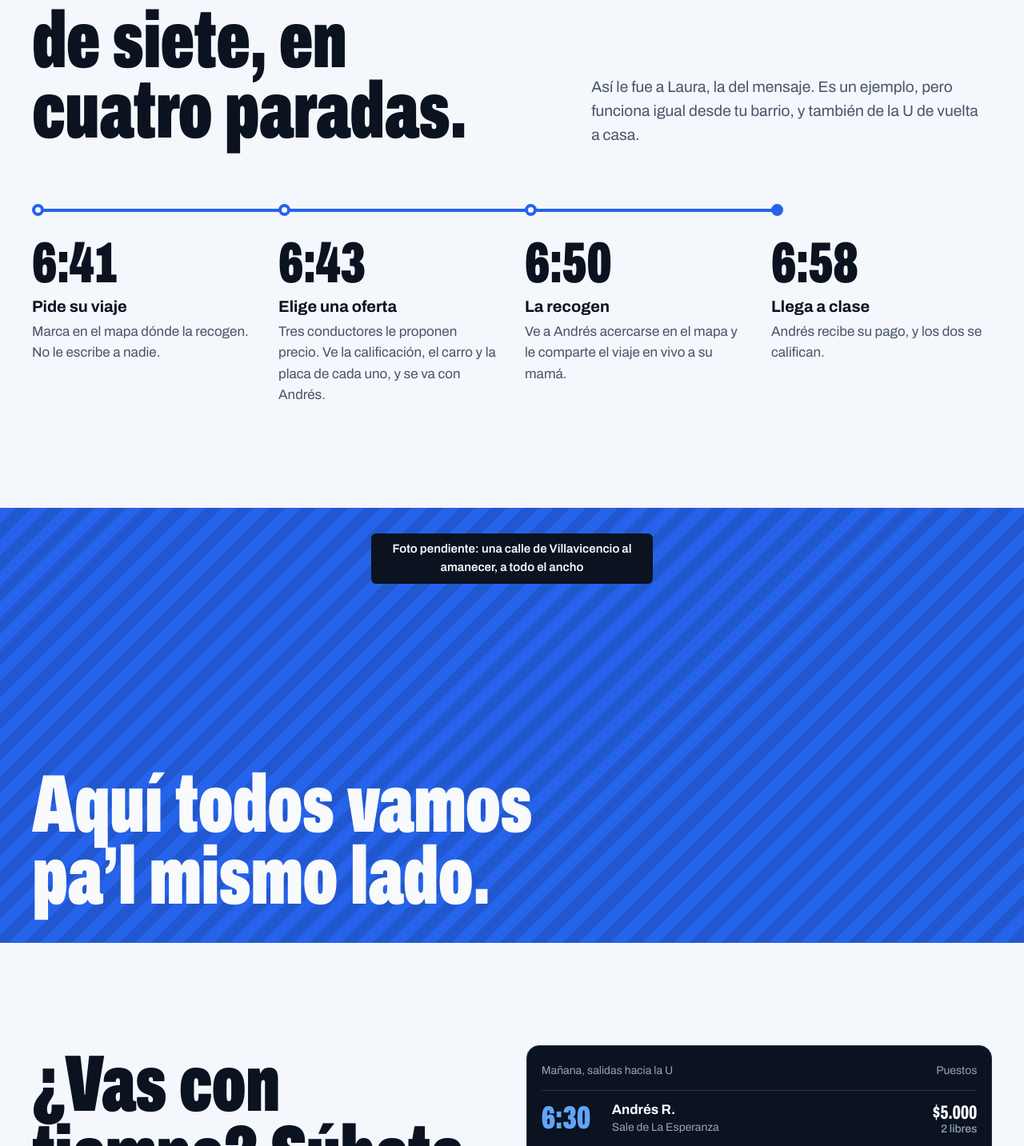
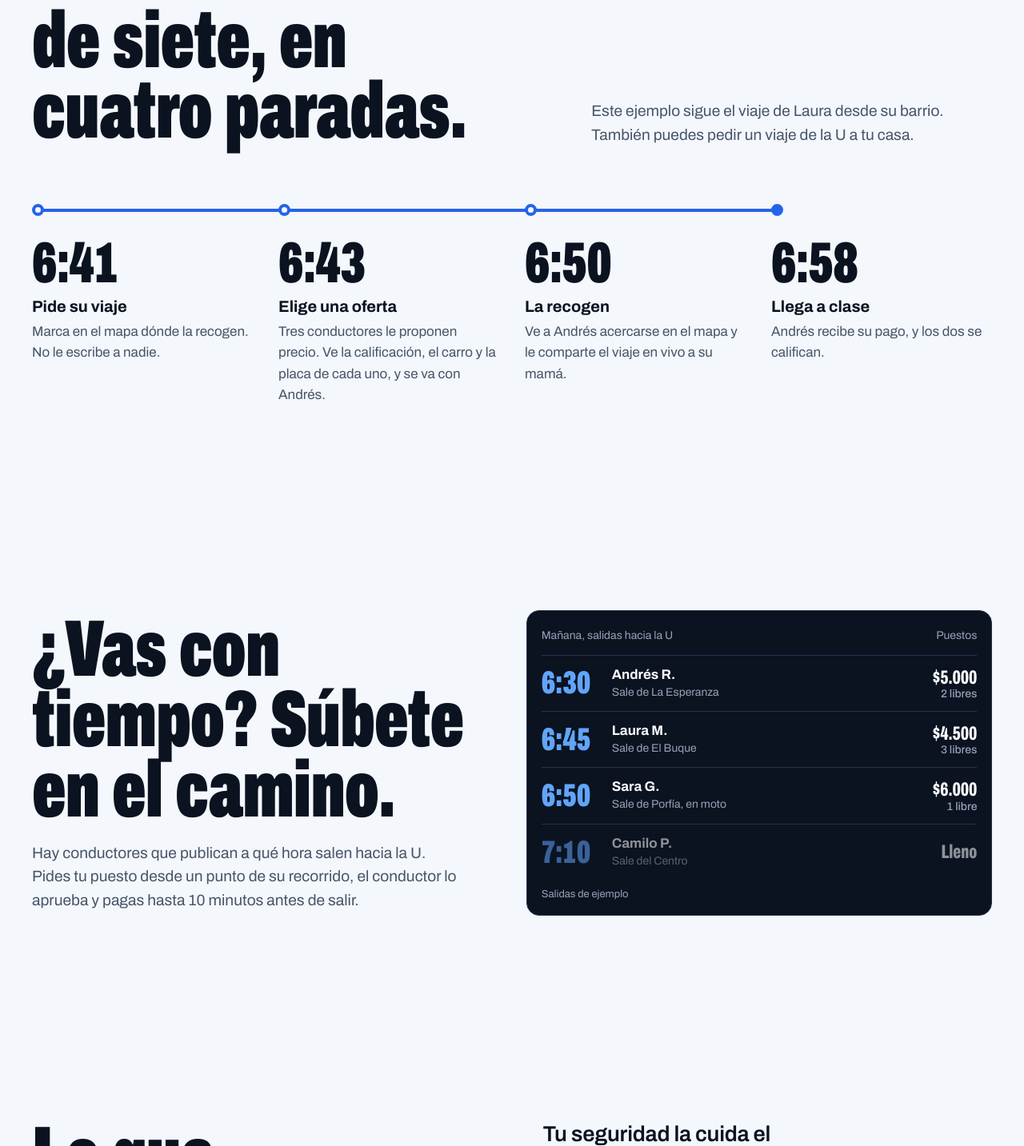
Before and after one commit to dsanty012016-dev/proyecto-construccion-de-software, a Next.js app: page / in a window 1280 px wide. Shown: the part 1077-2510 px from the top of the page at 80% size. Built offline with nearby package versions, Linux system fonts and the light colour scheme.

Commit message:
Sprint 6: pulir la portada y evaluar trayectos frecuentes

```diff
--- a/app/(sitio)/page.tsx
+++ b/app/(sitio)/page.tsx
@@ -1,7 +1,7 @@
 import type { Metadata } from "next";
 import { Cierre, Conducir, Equipo } from "@/app/ui/sitio/cierre";
 import { Cuentas } from "@/app/ui/sitio/cuentas";
-import { FranjaCiudad, Paradas } from "@/app/ui/sitio/paradas";
+import { Paradas } from "@/app/ui/sitio/paradas";
 import { Portada } from "@/app/ui/sitio/portada";
 import { Salidas } from "@/app/ui/sitio/salidas";
 
@@ -20,7 +20,6 @@ export default function PaginaInicio() {
     <>
       <Portada />
       <Paradas />
-      <FranjaCiudad />
       <Salidas />
       <Cuentas />
       <Conducir />
--- a/app/ui/sitio/cierre.tsx
+++ b/app/ui/sitio/cierre.tsx
@@ -1,7 +1,7 @@
 import Link from "next/link";
 import { PORCENTAJE_COMISION } from "@/app/lib/comision";
+import { DIAS_REVISION_DOCUMENTOS } from "@/app/lib/preparacion-conductor";
 import { DOMINIO_INSTITUCIONAL } from "@/app/lib/validaciones-auth";
-import { Foto } from "./foto";
 
 // El final de la portada: la invitación a conducir (bloque azul), quiénes
 // hacemos UniGo y la despedida con los botones para entrar.
@@ -16,14 +16,17 @@ export function Conducir() {
             ¿Ya vas para la U en carro o moto?
           </h2>
           <p className="entradilla">
-            Lleva a un compañero y pon tu propio precio. Registras tu vehículo, subes tus documentos y, cuando el equipo los apruebe, te pones
-            disponible o publicas tu hora de salida. De cada viaje recibes el {100 - PORCENTAJE_COMISION} %.
+            Lleva a un compañero de la U y pon tu propio precio. Recibes el {100 - PORCENTAJE_COMISION} % del valor del viaje.
           </p>
           <Link href="/registro" className="boton boton-papel">
             Quiero conducir
           </Link>
         </div>
-        <Foto alt="Motos y carros en una vía de Villavicencio" falta="motos y carros en una vía de Villavicencio" />
+        <ol className="preparacion-portada" aria-label="Cómo empezar a conducir">
+          <li><strong>Registra tu vehículo</strong><span>Agrega los datos de tu carro o moto.</span></li>
+          <li><strong>Envía tus documentos</strong><span>El equipo revisa tu cédula, licencia y tarjeta de propiedad en un plazo de {DIAS_REVISION_DOCUMENTOS} días desde cada envío.</span></li>
+          <li><strong>Empieza a conducir</strong><span>Cuando aprueben tus documentos, ponte disponible o publica tu hora de salida.</span></li>
+        </ol>
       </div>
     </section>
   );
@@ -38,7 +41,6 @@ export function Equipo() {
   return (
     <section className="tramo" aria-labelledby="titulo-equipo">
       <div className="marco equipo">
-        <Foto alt="La Universidad Santo Tomás en Villavicencio" falta="la Santo Tomás de Villavicencio o sus alrededores" />
         <div className="equipo-texto">
           <h2 id="titulo-equipo" className="cartel">
             De estudiantes para estudiantes.
@@ -47,7 +49,8 @@ export function Equipo() {
             UniGo es un proyecto académico de dos estudiantes de la Universidad Santo Tomás, seccional Villavicencio, que también necesitan llegar a
             clase.
           </p>
-          <ul className="firmas">
+        </div>
+        <ul className="firmas" aria-label="Equipo de UniGo">
           {EQUIPO.map((persona) => (
             <li key={persona.nombre}>
               <b>{persona.nombre}</b>
@@ -55,7 +58,6 @@ export function Equipo() {
             </li>
           ))}
         </ul>
-        </div>
       </div>
     </section>
   );
--- a/app/ui/sitio/cuentas.tsx
+++ b/app/ui/sitio/cuentas.tsx
@@ -43,7 +43,7 @@ export function Cuentas() {
           </div>
           {/* El recibo va siempre en papel blanco. */}
           <div className="recibo" data-tema="claro">
-            <h3>Recibo de viaje</h3>
+            <h3>Recibo de ejemplo</h3>
             <p className="tramo-viaje">De Barzal a la U, con Andrés R.</p>
             <dl>
               <div className="renglon">
--- a/app/ui/sitio/foto.tsx
+++ /dev/null
@@ -1,36 +0,0 @@
-import Image from "next/image";
-
-// Marco de foto de la portada. Las fotos van a dos tintas (azul noche y azul
-// UniGo, ver portada.css) para que combinen con la marca aunque vengan de
-// cámaras distintas. Sin "src" se ve un marco rayado que dice qué foto falta:
-// para ponerla, guárdala en public/fotos/ y pasa su ruta en "src".
-export function Foto({
-  src,
-  alt,
-  falta,
-  className = "",
-  children,
-}: {
-  src?: string;
-  /** Qué se ve en la foto, para quien usa lector de pantalla. */
-  alt: string;
-  /** Qué foto va aquí, mientras no esté. */
-  falta: string;
-  className?: string;
-  children?: React.ReactNode;
-}) {
-  if (!src) {
-    return (
-      <div className={`foto ${className}`} data-pendiente>
-        <span>Foto pendiente: {falta}</span>
-        {children}
-      </div>
-    );
-  }
-  return (
-    <div className={`foto ${className}`}>
-      <Image src={src} alt={alt} fill sizes="(min-width: 60rem) 50vw, 100vw" />
-      {children}
-    </div>
-  );
-}
--- a/app/ui/sitio/paradas.tsx
+++ b/app/ui/sitio/paradas.tsx
@@ -1,8 +1,4 @@
-import { Foto } from "./foto";
-
-// "Cómo funciona", contado como la mañana de Laura (la del mensaje de la
-// portada): cuatro paradas con su hora, sobre una línea de ruta. Después, la
-// franja de foto de la ciudad con el lema.
+// "Cómo funciona", contado como la mañana de Laura en cuatro paradas.
 
 const PARADAS = [
   { hora: "6:41", titulo: "Pide su viaje", texto: "Marca en el mapa dónde la recogen. No le escribe a nadie." },
@@ -24,7 +20,7 @@ export function Paradas() {
             De Barzal a clase de siete, en cuatro paradas.
           </h2>
           <p className="entradilla">
-            Así le fue a Laura, la del mensaje. Es un ejemplo, pero funciona igual desde tu barrio, y también de la U de vuelta a casa.
+            Este ejemplo sigue el viaje de Laura desde su barrio. También puedes pedir un viaje de la U a tu casa.
           </p>
         </div>
         <ol className="paradas">
@@ -40,15 +36,3 @@ export function Paradas() {
     </section>
   );
 }
-
-export function FranjaCiudad() {
-  return (
-    <Foto className="franja-foto" alt="Una calle de Villavicencio al amanecer" falta="una calle de Villavicencio al amanecer, a todo el ancho">
-      <div className="lema">
-        <div className="marco">
-          <p className="cartel">Aquí todos vamos pa’l mismo lado.</p>
-        </div>
-      </div>
-    </Foto>
-  );
-}
--- a/app/ui/sitio/portada.css
+++ b/app/ui/sitio/portada.css
@@ -127,18 +127,6 @@
     .paradas::before { left: 0.4rem; right: calc((100% - 6rem) / 4 - 0.5rem); top: 0.36rem; bottom: auto; width: auto; height: 4px; }
   }
 
-  /* ---------- Fotos (a dos tintas: azul noche y azul) ---------- */
-  .foto { position: relative; overflow: clip; background: var(--color-primario); }
-  .foto img { width: 100%; height: 100%; object-fit: cover; filter: grayscale(1) contrast(1.15); mix-blend-mode: luminosity; }
-  .foto::after { content: ""; position: absolute; inset: 0; background: var(--color-noche); mix-blend-mode: lighten; opacity: 0.9; pointer-events: none; }
-  /* Mientras llega la foto real: marco rayado con lo que va ahí. */
-  .foto[data-pendiente] { display: grid; place-items: center; padding: 1.5rem; color: var(--color-sobre-primario); background: repeating-linear-gradient(135deg, var(--color-primario) 0 14px, color-mix(in srgb, var(--color-primario) 86%, var(--color-noche)) 14px 28px); }
-  .foto[data-pendiente]::after { display: none; }
-  .foto[data-pendiente] span { max-width: 22rem; text-align: center; font-size: 0.9375rem; font-weight: 600; background: var(--color-noche); padding: 0.5rem 0.8rem; border-radius: 0.4rem; }
-  .franja-foto { height: clamp(16rem, 44vw, 34rem); }
-  .franja-foto .lema { position: absolute; left: 0; right: 0; bottom: clamp(1.25rem, 3vw, 2.5rem); z-index: 1; color: var(--color-sobre-primario); }
-  .franja-foto .lema p { font-size: clamp(2.6rem, 8vw, 6.5rem); }
-
   /* ---------- Salidas con hora fija: el tablero ---------- */
   .salidas { display: grid; gap: clamp(2rem, 5vw, 4rem); }
   .salidas-texto { display: grid; gap: 1.25rem; align-content: start; }
@@ -186,18 +174,22 @@
   /* ---------- Conducir (bloque azul) ---------- */
   .conducir { background: var(--color-primario); color: var(--color-sobre-primario); }
   .conducir .marco { display: grid; gap: clamp(2rem, 5vw, 4rem); }
-  .conducir .entradilla { color: color-mix(in srgb, var(--color-sobre-primario) 86%, transparent); }
+  .conducir .entradilla { color: inherit; }
   .conducir-texto { display: grid; gap: 1.4rem; align-content: center; justify-items: start; }
-  .conducir .foto { aspect-ratio: 4 / 3; border-radius: 0.5rem; background: var(--color-noche); }
+  .preparacion-portada { list-style: decimal; padding-left: 1.5em; border-block: 1px solid currentColor; }
+  .preparacion-portada li { padding: 0.9rem 0.25rem; }
+  .preparacion-portada li + li { border-top: 1px solid color-mix(in srgb, currentColor 55%, transparent); }
+  .preparacion-portada li::marker { font-weight: 800; }
+  .preparacion-portada strong, .preparacion-portada span { display: block; overflow-wrap: anywhere; }
   .conducir :focus-visible { outline-color: var(--color-sobre-primario); }
   @media (min-width: 60rem) { .conducir .marco { grid-template-columns: 1.1fr 1fr; align-items: center; } }
 
   /* ---------- Equipo ---------- */
   .equipo { display: grid; gap: clamp(2rem, 5vw, 4rem); }
-  .equipo .foto { aspect-ratio: 3 / 2; border-radius: 0.5rem; }
   .equipo-texto { display: grid; gap: 1.4rem; align-content: center; }
-  .firmas { display: grid; gap: 1.1rem; margin-top: 0.4rem; }
-  .firmas li { padding-left: 1rem; border-left: 4px solid var(--color-primario); }
+  .firmas { border-block: 1px solid var(--color-linea); }
+  .firmas li { padding-block: 1rem; overflow-wrap: anywhere; }
+  .firmas li + li { border-top: 1px solid var(--color-linea); }
   .firmas b { display: block; font-weight: 700; font-size: 1.125rem; }
   .firmas span { color: var(--color-texto-suave); }
   @media (min-width: 60rem) { .equipo { grid-template-columns: 1fr 1.1fr; align-items: center; } }
@@ -224,7 +216,6 @@
   @media (prefers-reduced-motion: reduce) { .enviado svg { color: var(--color-secundario); } }
 
   .frase-suelta { max-width: 26rem; margin-bottom: 1.5rem; }
-  .franja-foto[data-pendiente] { place-items: start center; padding-top: 2rem; }
 }
 
 @keyframes portada-subir { from { opacity: 0; translate: 0 0.18em; } }
```
Also changed, not shown: 3 other files (tests, documents, lock files or other folders). Lines whose indentation alone changed are shown as unchanged.
